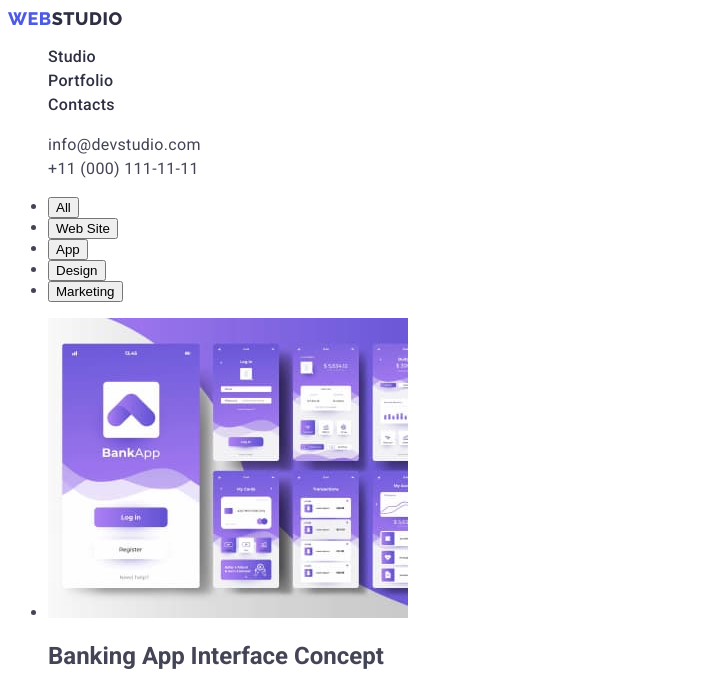
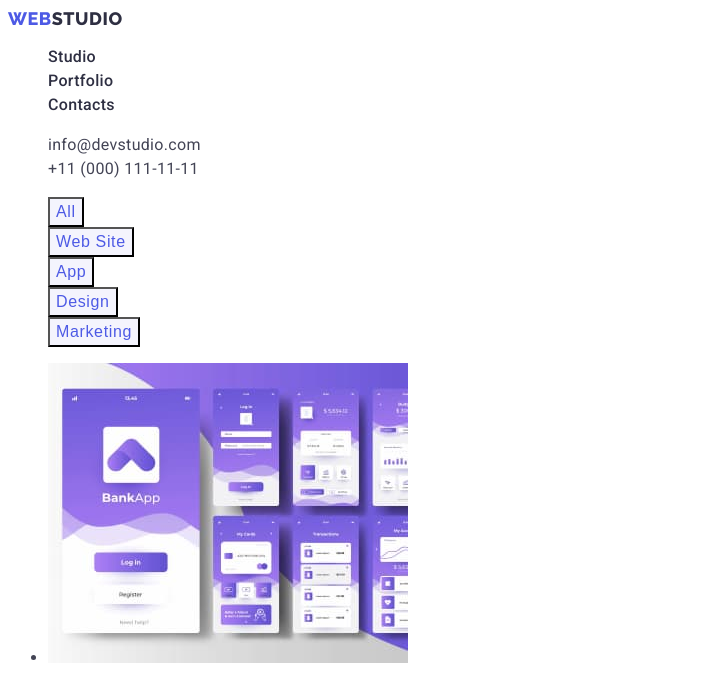
Before and after one commit to Yurii-KDN/goit-markup-hw-02, a plain HTML site: page portfolio.html in a window 1280 px wide. Shown: the top 684 px of the page, without its empty margins (0-719 px from the left). Drawn offline with Linux system fonts and the light colour scheme.

Commit message:
Update index html and portfolio html

```diff
--- a/css/styles.css
+++ b/css/styles.css
@@ -117,7 +117,7 @@ body {
 }
 
 /* Our team */
-.team {
+.section-team {
   background-color: #f4f4fd;
 }
 .team-item {
@@ -141,3 +141,21 @@ body {
 .footer {
   background-color: #2e2f42;
 }
+
+/* Portfolio */
+
+/* Portfolio filtr */
+.portfolio-filtr-button {
+  font-weight: 500;
+  color: #4d5ae5;
+  background-color: #f4f4fd;
+  font-size: 16px;
+  line-height: 1.5;
+  letter-spacing: 0.04em;
+  cursor: pointer;
+}
+.portfolio-filtr-button:hover,
+.portfolio-filtr-button:focus {
+  color: ffffff;
+  background-color: #404bbf;
+}
--- a/portfolio.html
+++ b/portfolio.html
@@ -37,15 +37,15 @@
 
     <!-- Main content -->
     <main>
-        <section>
+        <section class="section-portfolio">
             <h1 hidden>Portfolio</h1>
             <!-- Filter -->
-            <ul>
-                <li><button type="button">All</button></li>
-                <li><button type="button">Web Site</button></li>
-                <li><button type="button">App</button></li>
-                <li><button type="button">Design</button></li>
-                <li><button type="button">Marketing</button></li>
+            <ul class="portfolio-filtr list">
+                <li><button type="button" class="portfolio-filtr-button">All</button></li>
+                <li><button type="button" class="portfolio-filtr-button">Web Site</button></li>
+                <li><button type="button" class="portfolio-filtr-button">App</button></li>
+                <li><button type="button" class="portfolio-filtr-button">Design</button></li>
+                <li><button type="button" class="portfolio-filtr-button">Marketing</button></li>
             </ul>
             <ul>
                 <li>
```
Also changed, not shown: index.html (+3 -3 lines).
